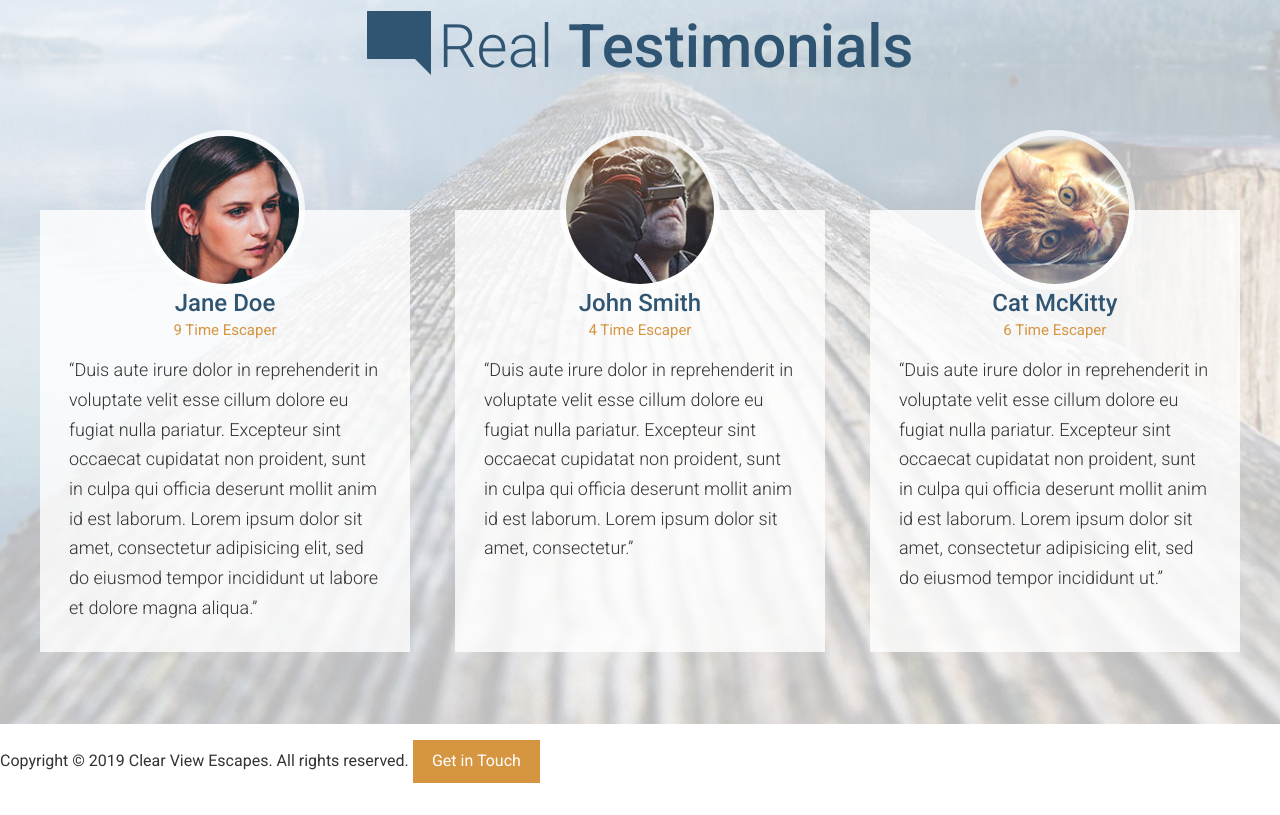
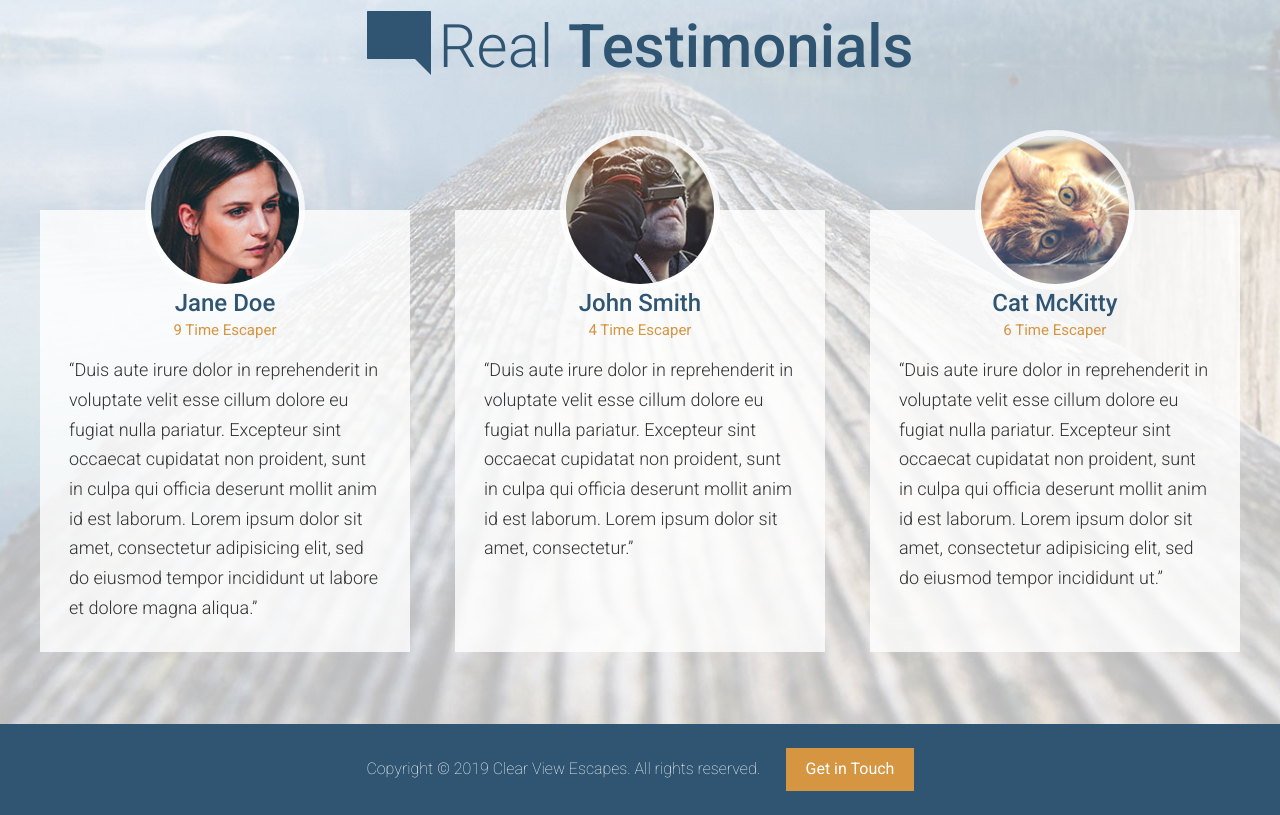
Before and after one commit to RaudelGomez/hello, a website: page app/index.html in a window 1280 px wide. Shown: the part 3183-3998 px from the top of the page. Drawn offline with Linux system fonts and the light colour scheme.

Commit message:
footer completado

```diff
--- /dev/null
+++ b/app/assets/styles/modules/_site-footer.css
@@ -0,0 +1,18 @@
+.site-footer {
+	background-color: $mainBlue;
+	color: $mainWhite;
+	padding: .5rem 0;
+	text-align: center;
+
+	&__text {
+		display: block;
+		margin-bottom: 1rem;
+		font-weight: 200;
+
+		@mixin atMedium {
+			display: inline;
+			margin-bottom: 0;
+			margin-right: 1.4rem;
+		}
+	}
+}
--- a/app/assets/styles/styles.css
+++ b/app/assets/styles/styles.css
@@ -13,3 +13,4 @@
 @import "modules/_feature-item";
 @import "modules/_testimonial";
 @import "modules/_sprite";
+@import "modules/_site-footer";
--- a/app/index.html
+++ b/app/index.html
@@ -157,8 +157,10 @@
     </div>
   </div>
 
-  <footer>
-    <p>Copyright &copy; 2019 Clear View Escapes. All rights reserved. <a href="#" class="btn btn--orange">Get in Touch</a></p>
+  <footer class="site-footer">
+    <div class="wrapper">
+      <p><span class="site-footer__text"> Copyright &copy; 2019 Clear View Escapes. All rights reserved. </span> <a href="#" class="btn btn--orange">Get in Touch</a></p>
+    </div>
   </footer>
   <!-- Leave this commented out HTML here until you need it for an upcoming "modal" lesson
   <div class="modal">
--- a/app/temp/styles/styles.css
+++ b/app/temp/styles/styles.css
@@ -982,3 +982,25 @@ background-image: url('/temp/sprite/css/svg/sprite.css-e1abb911.svg');
 		height: 42px ;
 		background-position: 92.04013377926421% 86.35616438356163% ;
 	}
+
+.site-footer {
+	background-color: #2f5572;
+	color: #FFF;
+	padding: .5rem 0;
+	text-align: center;
+}
+
+.site-footer__text {
+		display: block;
+		margin-bottom: 1rem;
+		font-weight: 200;
+	}
+
+@media(min-width: 800px) {
+
+.site-footer__text {
+			display: inline;
+			margin-bottom: 0;
+			margin-right: 1.4rem
+	}
+	}
```
